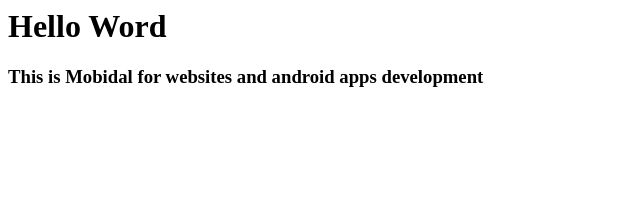
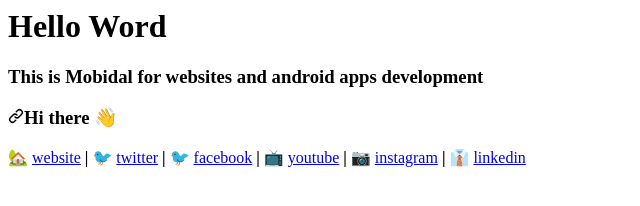
Before and after one commit to mobidal/mobidal.github.io, a plain HTML site: page index.html in a window 1280 px wide. Shown: the whole page, without its empty margins (0-640 px from the left). Drawn offline with Linux system fonts and the light colour scheme.

Commit message:
Update index.html

```diff
--- a/index.html
+++ b/index.html
@@ -2,3 +2,13 @@
 <h3>
   This is Mobidal for websites and android apps development
 </h3>
+<div id="readme" class="Box-body readme blob js-code-block-container p-5 p-xl-6 gist-border-0">
+    <article class="markdown-body entry-content container-lg" itemprop="text"><h3><a id="user-content-hi-there-" class="anchor" aria-hidden="true" href="#hi-there-"><svg class="octicon octicon-link" viewBox="0 0 16 16" version="1.1" width="16" height="16" aria-hidden="true"><path fill-rule="evenodd" d="M7.775 3.275a.75.75 0 001.06 1.06l1.25-1.25a2 2 0 112.83 2.83l-2.5 2.5a2 2 0 01-2.83 0 .75.75 0 00-1.06 1.06 3.5 3.5 0 004.95 0l2.5-2.5a3.5 3.5 0 00-4.95-4.95l-1.25 1.25zm-4.69 9.64a2 2 0 010-2.83l2.5-2.5a2 2 0 012.83 0 .75.75 0 001.06-1.06 3.5 3.5 0 00-4.95 0l-2.5 2.5a3.5 3.5 0 004.95 4.95l1.25-1.25a.75.75 0 00-1.06-1.06l-1.25 1.25a2 2 0 01-2.83 0z"></path></svg></a>Hi there <g-emoji class="g-emoji" alias="wave" fallback-src="https://github.githubassets.com/images/icons/emoji/unicode/1f44b.png">👋</g-emoji></h3>
+<p><g-emoji class="g-emoji" alias="house_with_garden" fallback-src="https://github.githubassets.com/images/icons/emoji/unicode/1f3e1.png">🏡</g-emoji> <a href="https://mobidal.com" rel="nofollow">website</a> <strong>|</strong>
+<g-emoji class="g-emoji" alias="bird" fallback-src="https://github.githubassets.com/images/icons/emoji/unicode/1f426.png">🐦</g-emoji> <a href="https://twitter.com/mobidal1" rel="nofollow">twitter</a> <strong>|</strong>
+<g-emoji class="g-emoji" alias="bird" fallback-src="https://github.githubassets.com/images/icons/emoji/unicode/1f426.png">🐦</g-emoji> <a href="https://facebook.com/mobidal" rel="nofollow">facebook</a> <strong>|</strong>
+<g-emoji class="g-emoji" alias="tv" fallback-src="https://github.githubassets.com/images/icons/emoji/unicode/1f4fa.png">📺</g-emoji> <a href="https://www.youtube.com/results?search_query=mobidal&amp;page=&amp;utm_source=opensearch" rel="nofollow">youtube</a> <strong>|</strong>
+<g-emoji class="g-emoji" alias="camera" fallback-src="https://github.githubassets.com/images/icons/emoji/unicode/1f4f7.png">📷</g-emoji> <a href="https://instagram.com/mobidaldotcom" rel="nofollow">instagram</a> <strong>|</strong>
+<g-emoji class="g-emoji" alias="necktie" fallback-src="https://github.githubassets.com/images/icons/emoji/unicode/1f454.png">👔</g-emoji> <a href="https://linkedin.com/in/mobidal" rel="nofollow">linkedin</a></p>
+</article>
+  </div>
```
